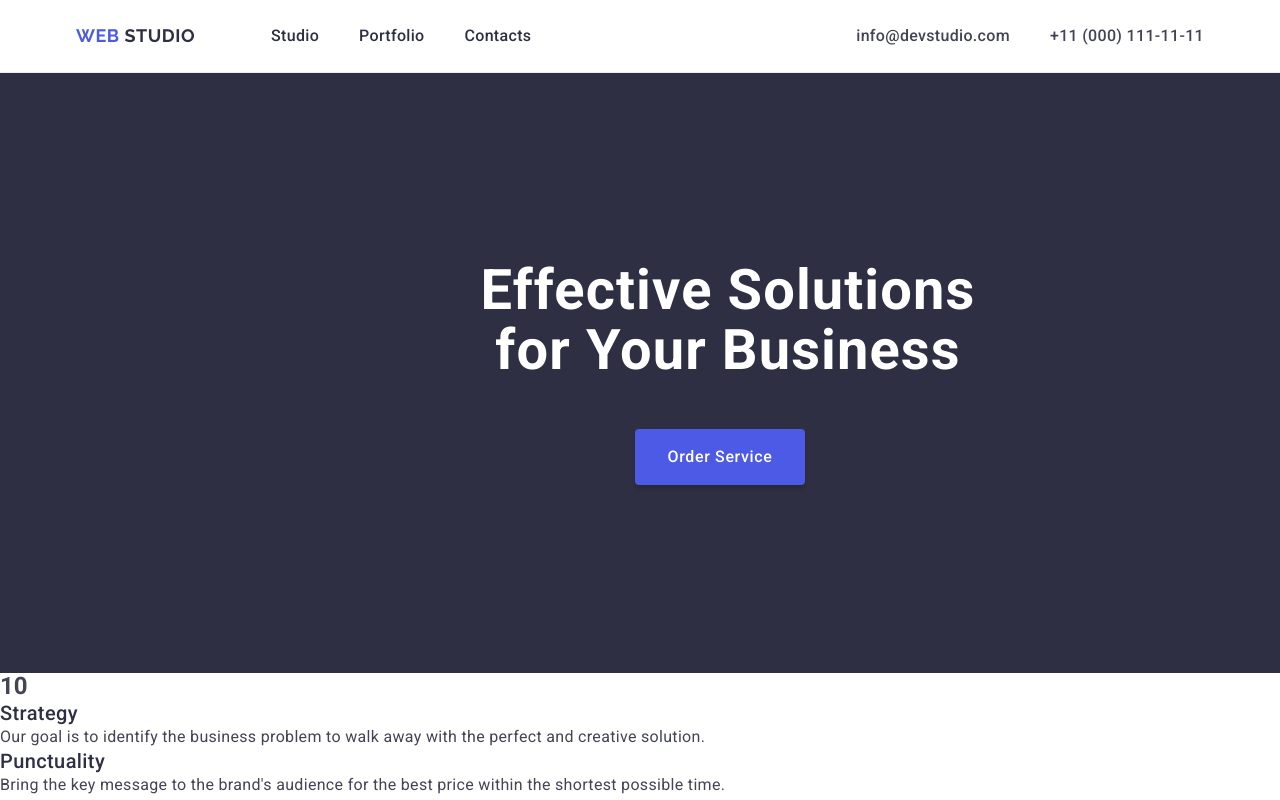
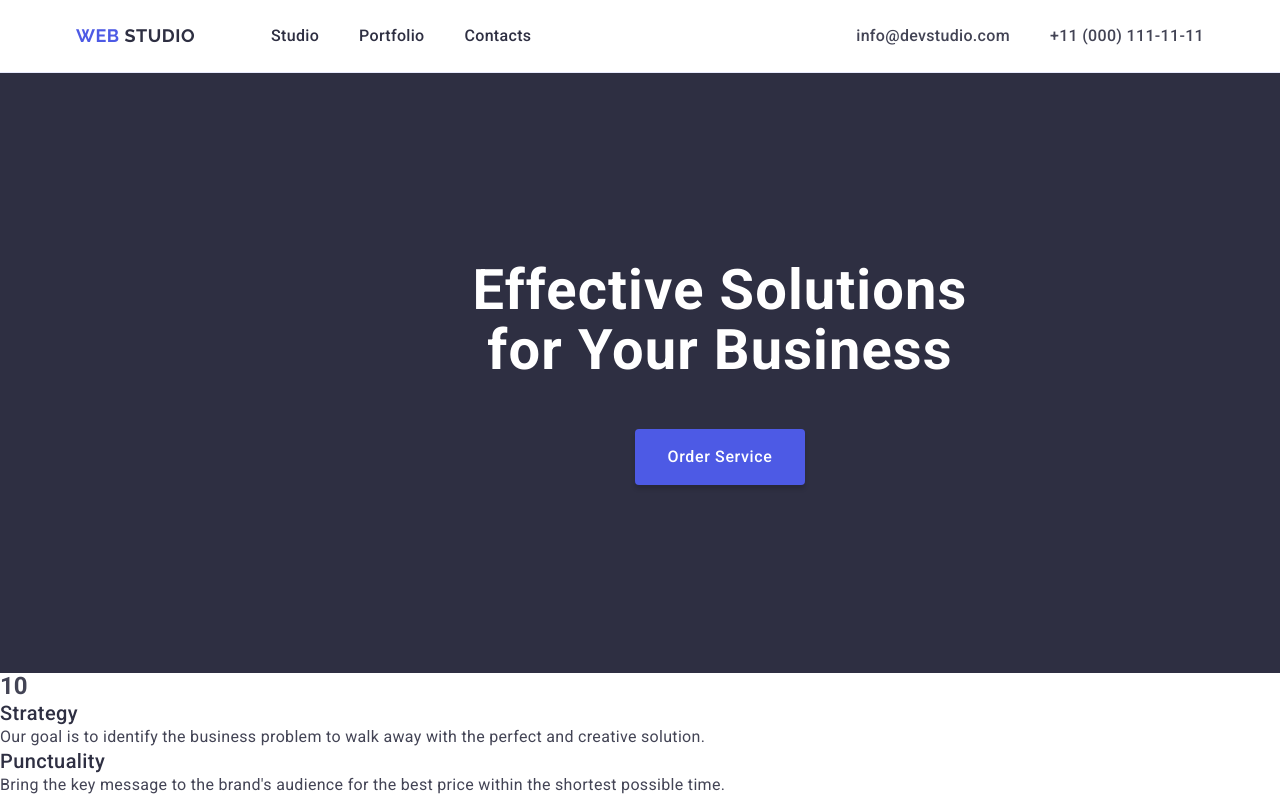
Before and after one commit to Volodya7501/goit-markup-hw-03, a plain HTML site: page index.html in a window 1280 px wide. Shown: the top 800 px of the page. Drawn offline with nearby package versions, Linux system fonts and the light colour scheme.

Commit message:
Add files via upload

```diff
--- a/index.html
+++ b/index.html
@@ -70,7 +70,7 @@
     <main>
       <!-- #region hero -->
       <section class="hero">
-        <div class="container-hero">
+        <div class="container">
           <h1 class="hero-style">Effective Solutions for Your Business</h1>
           <button type="button" class="btn">Order Service</button>
         </div>
```
